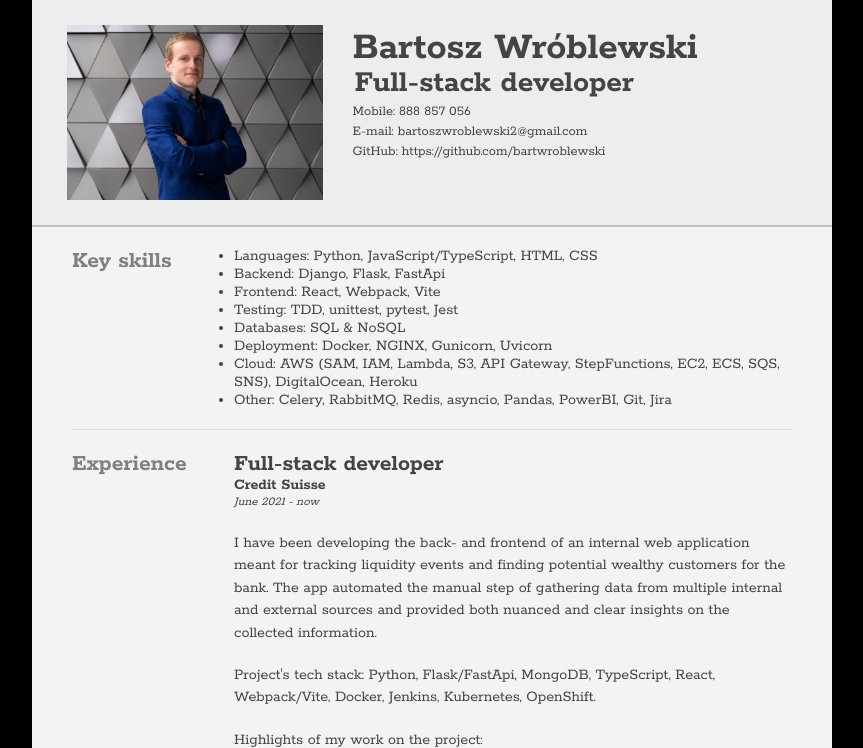
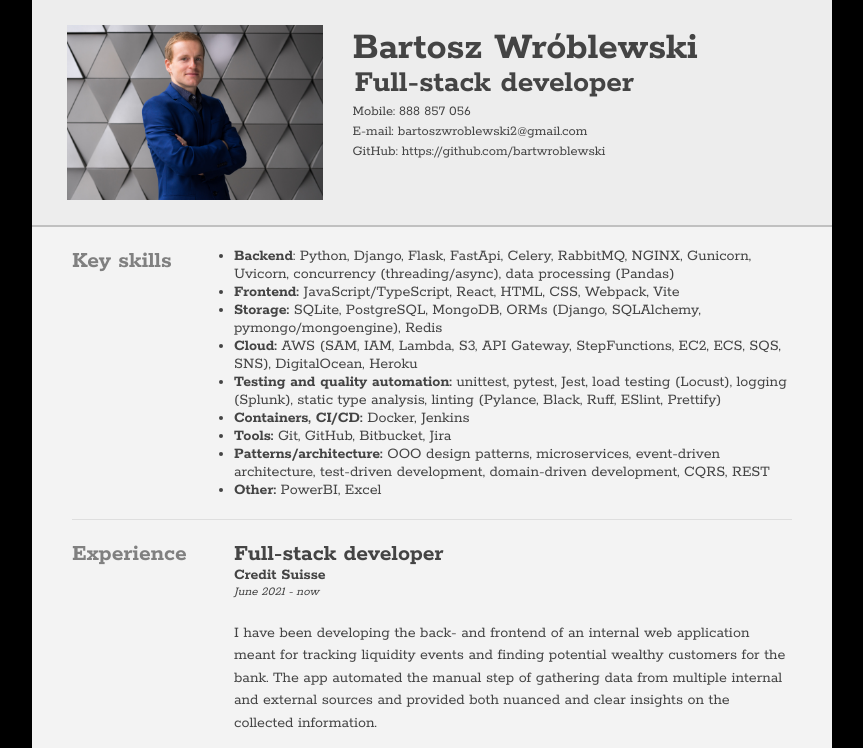
Before and after one commit to bartwroblewski/cv, a Flask app: page / in a window 1280 px wide. Shown: the top 748 px of the page, without its empty margins (208-1071 px from the left). Run offline with Flask 2, Linux system fonts and the light colour scheme.

Commit message:
more verbose skills

```diff
--- a/templates/index.html
+++ b/templates/index.html
@@ -69,14 +69,15 @@
 
 			<div class="sectionContent">
 				<ul class="keySkills">
-					<li>Languages: Python, JavaScript/TypeScript, HTML, CSS</li>
-					<li>Backend: Django, Flask, FastApi</li>
-					<li>Frontend: React, Webpack, Vite</li>
-					<li>Testing: TDD, unittest, pytest, Jest</li>
-					<li>Databases: SQL & NoSQL</li>
-					<li>Deployment: Docker, NGINX, Gunicorn, Uvicorn</li>
-					<li>Cloud: AWS (SAM, IAM, Lambda, S3, API Gateway, StepFunctions, EC2, ECS, SQS, SNS), DigitalOcean, Heroku
-					<li>Other: Celery, RabbitMQ, Redis, asyncio, Pandas, PowerBI, Git, Jira</li>
+					<li><strong>Backend</strong>: Python, Django, Flask, FastApi, Celery, RabbitMQ, NGINX, Gunicorn, Uvicorn, concurrency (threading/async), data processing (Pandas)</li>
+					<li><strong>Frontend:</strong> JavaScript/TypeScript, React, HTML, CSS, Webpack, Vite</li>
+					<li><strong>Storage:</strong> SQLite, PostgreSQL, MongoDB, ORMs (Django, SQLAlchemy, pymongo/mongoengine), Redis</li>
+					<li><strong>Cloud:</strong> AWS (SAM, IAM, Lambda, S3, API Gateway, StepFunctions, EC2, ECS, SQS, SNS), DigitalOcean, Heroku
+					<li><strong>Testing and quality automation:</strong> unittest, pytest, Jest, load testing (Locust), logging (Splunk), static type analysis, linting (Pylance, Black, Ruff, ESlint, Prettify)</li>
+					<li><strong>Containers, CI/CD:</strong> Docker, Jenkins</li>
+					<li><strong>Tools:</strong> Git, GitHub, Bitbucket, Jira</li>
+					<li><strong>Patterns/architecture:</strong> OOO design patterns, microservices, event-driven architecture, test-driven development, domain-driven development, CQRS, REST
+					<li><strong>Other:</strong> PowerBI, Excel
 				</ul>
 			</div>
 			<div class="clear"></div>
```
